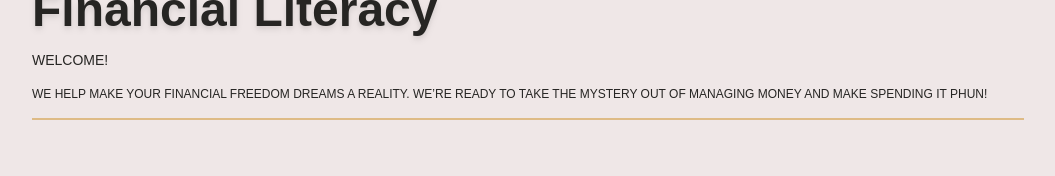
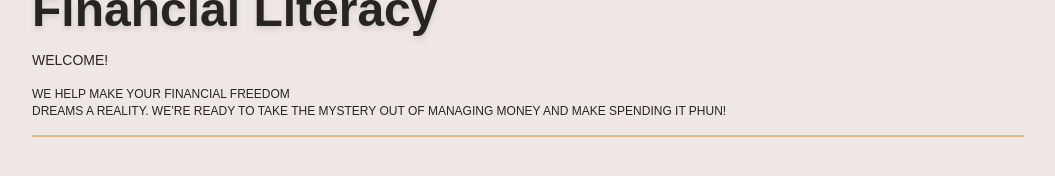
Before and after one commit to ddanner97/Phy-Financial, a React (Create React App) app: page / in a window 1280 px wide. Shown: the part 538-714 px from the top of the page, without its empty margins (112-1167 px from the left). Built offline with nearby package versions, Linux system fonts and the light colour scheme.

Commit message:
change line height

```diff
--- a/src/App.js
+++ b/src/App.js
@@ -145,7 +145,7 @@ function App() {
             <div className='sub-hero'>
               <p className="pt-4 text-sm">WELCOME!</p>
 
-              <p className="pt-4 pb-4 text-xs border-b-2 border-gold uppercase">We help make your financial freedom dreams a reality. We’re ready to take the mystery out of managing money and make spending it Phun!</p>
+              <p className="pt-4 pb-4 text-xs border-b-2 border-gold uppercase leading-snug">We help make your financial freedom <br></br> dreams a reality. We’re ready to take the mystery out of managing money and make spending it Phun!</p>
             </div>
 
           </div>
--- a/src/components/ContactForm.js
+++ b/src/components/ContactForm.js
@@ -37,7 +37,7 @@ function ContactForm() {
         <div id="contact" className="contact h-screen revealUp">
             <h1 className='pt-4 text-3xl'>Contact</h1>
 
-            <p className="pt-4 pb-4 text-xs uppercase">If you’re ready to end generational poverty in your family, leave your contact information below.</p>
+            <p className="pt-4 pb-4 text-xs uppercase leading-snug">If you’re ready to end generational poverty in your family, leave your contact information below.</p>
 
             <form ref={form}>
                 <div className="name flex justify-between my-2">
--- a/src/main.css
+++ b/src/main.css
@@ -764,6 +764,30 @@ video {
   text-transform: uppercase;
 }
 
+.leading-tight {
+  line-height: 1.25;
+}
+
+.leading-snug {
+  line-height: 1.375;
+}
+
+.leading-none {
+  line-height: 1;
+}
+
+.leading-3 {
+  line-height: .75rem;
+}
+
+.leading-7 {
+  line-height: 1.75rem;
+}
+
+.leading-10 {
+  line-height: 2.5rem;
+}
+
 .text-primary {
   --tw-text-opacity: 1;
   color: rgb(239 231 231 / var(--tw-text-opacity));
```
